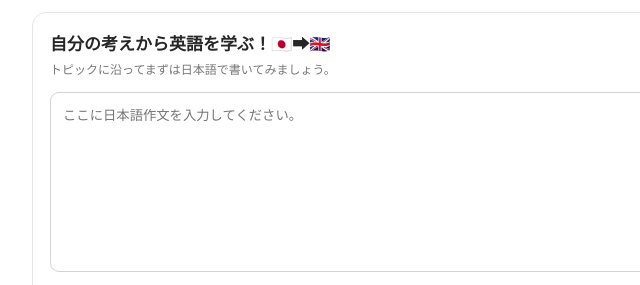
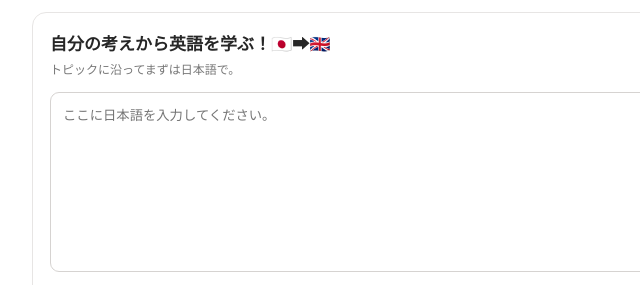
Before and after one commit to Dai0403/libre-english-essay, a plain HTML site: page index.html in a window 1280 px wide. Shown: the top 285 px of the page, 228-868 px from the left. Drawn offline with Linux system fonts and the light colour scheme.

Commit message:
Update index.html

```diff
--- a/index.html
+++ b/index.html
@@ -9,9 +9,9 @@
 </head>
 <body><main class="wrap"><section class="panel">
 <h2>自分の考えから英語を学ぶ！🇯🇵➡🇬🇧</h2>
-<p class="sub">トピックに沿ってまずは日本語で書いてみましょう。</p>
+<p class="sub">トピックに沿ってまずは日本語で。</p>
 <!--  <label for="essay" class="sub">日本語作文</label> -->
-<textarea id="essay" class="field" maxlength="4000" placeholder="ここに日本語作文を入力してください。"></textarea>
+<textarea id="essay" class="field" maxlength="4000" placeholder="ここに日本語を入力してください。"></textarea>
 <div class="actions"><button id="submit">英訳・解説をゲット</button><span id="status" class="status" aria-live="polite"></span></div>
 <section id="output" class="output" aria-live="polite"><div class="outhead"><strong>🇬🇧 英語訳・📝 解説ポイント</strong><button id="copy">結果をコピー</button></div><pre id="answer"></pre><div id="copyFallback" class="copyFallback"><p>ブラウザによって自動コピーが制限されています。下の文章を選択してコピーしてください（Mac: ⌘C / Windows: Ctrl+C）。</p><textarea id="copyText" readonly aria-label="コピー用の英訳と解説全文"></textarea><button id="selectAll" type="button">全文を選択</button></div></section>
 <p class="note">入力した作文は英訳処理のためサーバーとOpenAI APIへ送信されます。個人情報は入力しないでください。</p>
```
